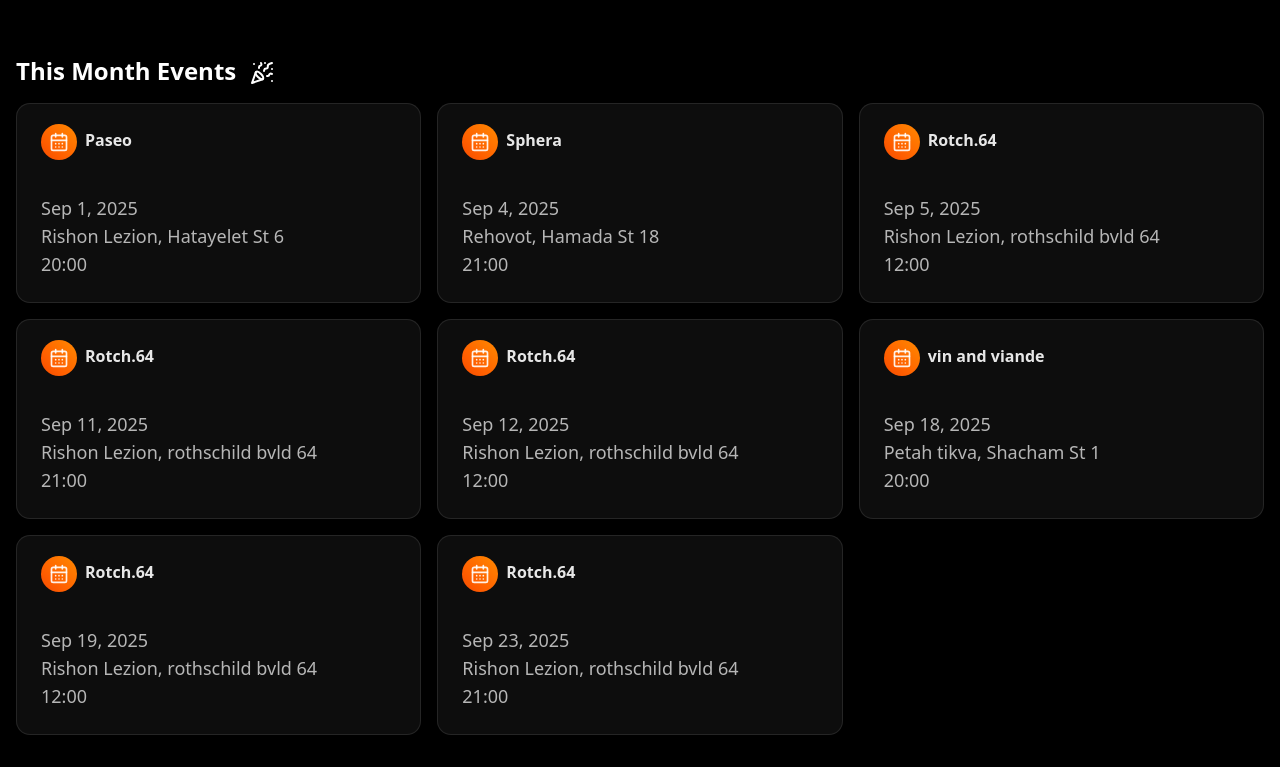
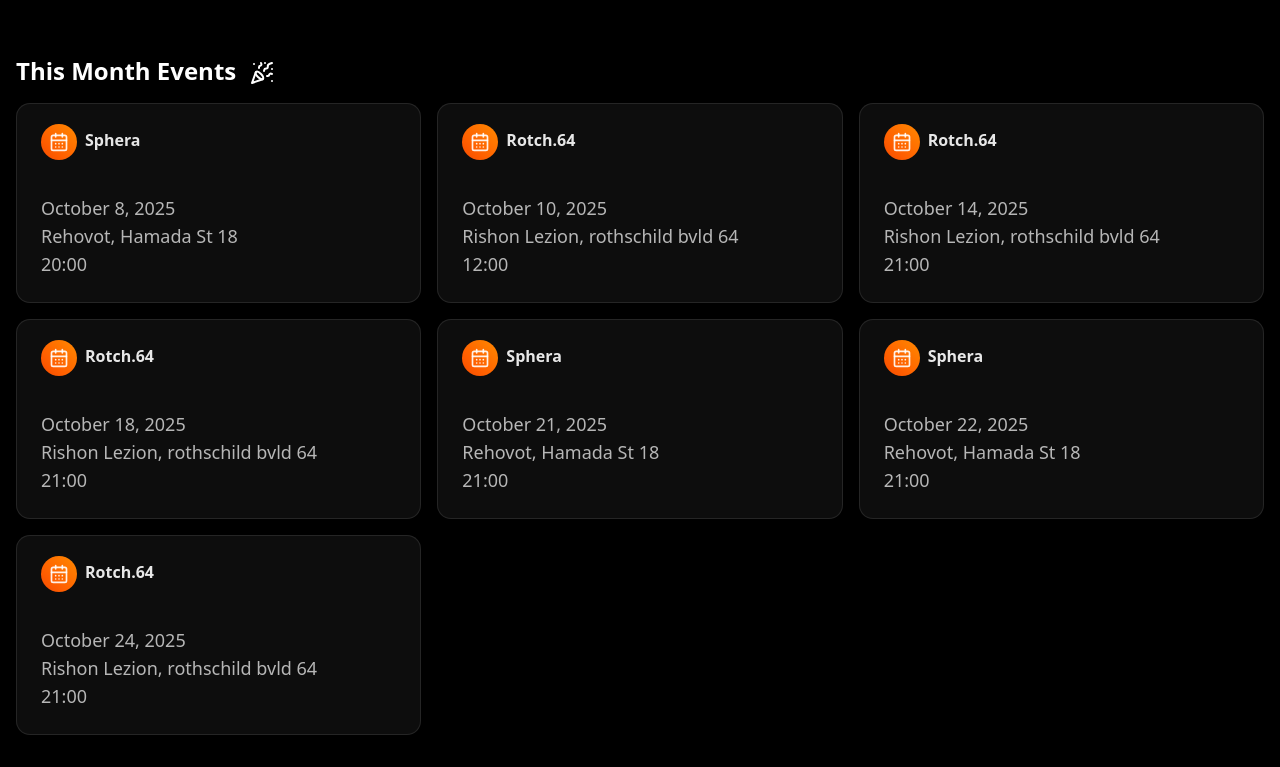
Before and after one commit to DorFrantzozo/DjWebsite, a React (Vite) app: page / in a window 1280 px wide. Shown: the part 1093-1860 px from the top of the page. Built offline with nearby package versions, Linux system fonts and the light colour scheme.

Commit message:
october update

```diff
--- a/src/Components/Footer.jsx
+++ b/src/Components/Footer.jsx
@@ -1,22 +1,33 @@
 import React from "react";
 import { profile } from "../data";
+
 const Footer = () => {
   return (
-    <footer className="border-t border-white/10">
-      <div className="container mx-auto px-4 py-10 flex flex-col sm:flex-row items-center justify-between gap-4 text-white/60 text-sm">
-        <p>
+    <footer className="w-full border-t border-white/10">
+      <div
+        className="mx-auto max-w-screen-xl px-4 py-10
+                      flex flex-col sm:flex-row items-center
+                      justify-between gap-4 text-white/60 text-sm"
+      >
+        <p className="text-center sm:text-left min-w-0 shrink">
           © {new Date().getFullYear()} {profile.stageName}. All rights reserved.
         </p>
-        <div className="flex items-center gap-3">
+
+        {/* שימי לב: w-full במקום w-screen + עטיפה */}
+        <div
+          className="flex w-full sm:w-auto flex-wrap items-center
+                        justify-center sm:justify-end gap-x-4 gap-y-2"
+        >
           {profile.socials.map((s) => (
             <a
               key={s.label}
               href={s.href}
               target="_blank"
               rel="noreferrer"
-              className="hover:text-white inline-flex items-center gap-1"
+              className="hover:text-white inline-flex items-center gap-1 max-w-full"
             >
-              <s.icon className="h-4 w-4" /> {s.label}
+              <s.icon className="h-4 w-4 shrink-0" />
+              <span className="truncate">{s.label}</span>
             </a>
           ))}
         </div>
--- a/src/Pages/HomePage.jsx
+++ b/src/Pages/HomePage.jsx
@@ -21,7 +21,9 @@ const HomePage = () => {
       <div className="mt-20">
         <BentoGallery items={mediaItems} />
       </div>
-      <Footer profile={profile} />
+      <div className="w-screen">
+        <Footer profile={profile} />
+      </div>
     </div>
   );
 };
--- a/src/data.js
+++ b/src/data.js
@@ -10,6 +10,8 @@ import rotch1 from "./assets/Img/rotch1.jpg";
 import herovideo from "./assets/Img/heroVideo.mp4";
 import theWell2 from "./assets/Img/theWell2.jpg";
 import dorAndBarak from "./assets/Img/DorAndBarakSet.jpg";
+import shtobiya from "./assets/Img/shtobiya.jpg";
+import sunkissVid from "./assets/Img/VID-20250818-WA0003.mp4";
 
 const profile = {
   stageName: "Dj DØR",
@@ -57,50 +59,45 @@ const profile = {
 
 const events = [
   {
-    title: "Paseo",
-    date: "Sep 1, 2025",
-    location: "Rishon Lezion,  Hatayelet St 6",
+    title: "Sphera",
+    date: "October 8, 2025",
+    location: "Rehovot, Hamada St 18",
     hour: "20:00",
   },
   {
-    title: "Sphera",
-    date: "Sep 4, 2025",
-    location: "Rehovot, Hamada St 18",
-    hour: "21:00",
-  },
-  {
     title: "Rotch.64",
-    date: "Sep 5, 2025",
+    date: "October 10, 2025",
     location: "Rishon Lezion,  rothschild bvld 64",
     hour: "12:00",
   },
   {
     title: "Rotch.64",
-    date: "Sep 11, 2025",
+    date: "October 14, 2025",
     location: "Rishon Lezion,  rothschild bvld 64",
     hour: "21:00",
   },
   {
     title: "Rotch.64",
-    date: "Sep 12, 2025",
+    date: "October 18, 2025",
     location: "Rishon Lezion,  rothschild bvld 64",
-    hour: "12:00",
+    hour: "21:00",
   },
   {
-    title: "vin and viande",
-    date: "Sep 18, 2025",
-    location: "Petah tikva,  Shacham St 1",
-    hour: "20:00",
+    title: "Sphera",
+    date: "October 21, 2025",
+    location: "Rehovot, Hamada St 18",
+    hour: "21:00",
   },
   {
-    title: "Rotch.64",
-    date: "Sep 19, 2025",
-    location: "Rishon Lezion,  rothschild bvld 64",
-    hour: "12:00",
+    title: "Sphera",
+    date: "October 22, 2025",
+    location: "Rehovot, Hamada St 18",
+    hour: "21:00",
   },
+
   {
     title: "Rotch.64",
-    date: "Sep 23, 2025",
+    date: "October 24, 2025",
     location: "Rishon Lezion,  rothschild bvld 64",
     hour: "21:00",
   },
@@ -111,6 +108,11 @@ const mediaItems = [
     type: "video",
     src: herovideo,
     alt: "DJ Set Video",
+  },
+  {
+    type: "image",
+    src: shtobiya,
+    alt: "Event Image 3",
   },
   { type: "image", src: profilePic, alt: "Profile Picture" },
   {
@@ -124,16 +126,13 @@ const mediaItems = [
     src: rotch1,
     alt: "Rotch 64 Event Image",
   },
+
   {
     type: "video",
     src: vidSunkiss,
     alt: "Sunkiss Event Video",
   },
-  {
-    type: "image",
-    src: rotch1,
-    alt: "Rotch 64 Event Image",
-  },
+
   { type: "image", src: theWell2 },
   { type: "image", src: sunkiss, alt: "Sunkiss Event" },
 ];
```
Also changed, not shown: src/assets/Img/Shtobiya.jpg (added).
